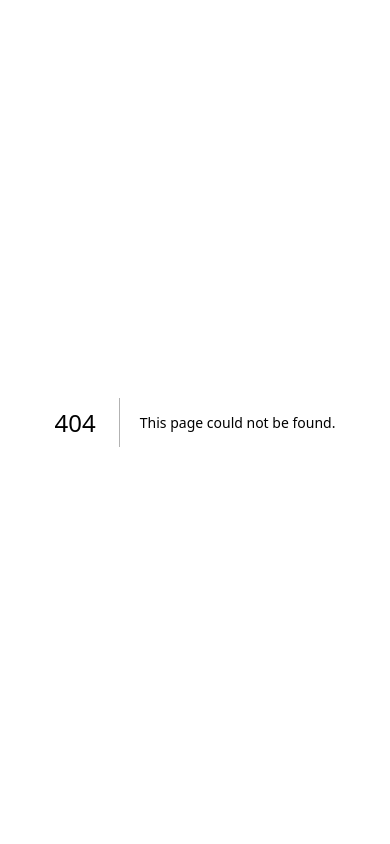
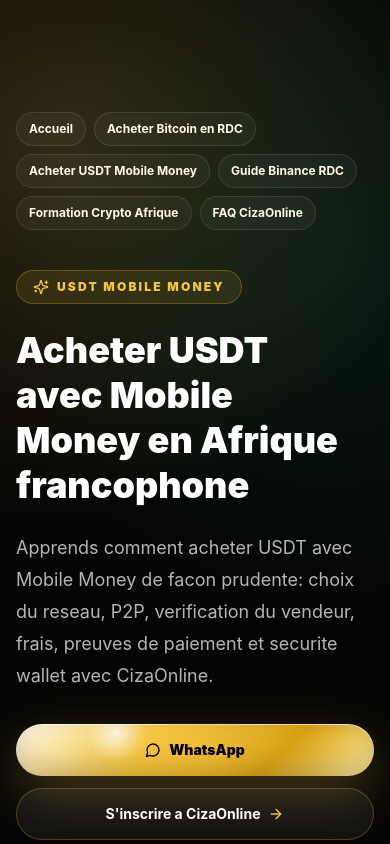
Before and after one commit to urbainciza0-web/cizaonline-premium-site, a Next.js app: page /acheter-usdt-mobile-money in a window 390 px wide. Before the commit this address had no page. Shown: the top 844 px of the page. Built offline with nearby package versions, Linux system fonts and the light colour scheme.

Commit message:
Add Acheter USDT Mobile Money SEO page

```diff
--- /dev/null
+++ b/app/acheter-usdt-mobile-money/page.jsx
@@ -0,0 +1,48 @@
+import SeoLandingPage from "../seo-pages/SeoLandingPage";
+
+const siteUrl = "https://cizaonline.com";
+
+const page = {
+  eyebrow: "USDT Mobile Money",
+  title: "Acheter USDT avec Mobile Money en Afrique francophone",
+  description: "Apprends comment acheter USDT avec Mobile Money de facon prudente: choix du reseau, P2P, verification du vendeur, frais, preuves de paiement et securite wallet avec CizaOnline.",
+  signupText: "S'inscrire a CizaOnline",
+  whatsappText: "Bonjour CizaOnline, je veux apprendre a acheter USDT avec Mobile Money.",
+  outcomes: [
+    "Comprendre le role de l'USDT comme stablecoin avant d'acheter.",
+    "Identifier les reseaux courants et eviter les erreurs d'adresse.",
+    "Utiliser Mobile Money et P2P avec preuves et verification.",
+    "Savoir proteger son solde USDT apres reception."
+  ],
+  highlights: [
+    { title: "Stablecoin explique", text: "L'USDT sert souvent de monnaie de passage dans l'ecosysteme crypto, mais il reste un actif numerique qui demande prudence et methode." },
+    { title: "Mobile Money", text: "Le guide presente les reflexes utiles pour payer par Mobile Money: nom du beneficiaire, reference, capture, confirmation et limites." },
+    { title: "Reseaux crypto", text: "Avant d'envoyer ou recevoir, il faut verifier le reseau compatible: TRC20, BEP20, ERC20 ou autre selon la plateforme et le wallet." }
+  ],
+  guideTitle: "Procedure prudente pour acheter USDT avec Mobile Money",
+  guideIntro: "USDT est tres utilise pour transferer de la valeur, acceder au P2P et preparer des achats crypto. CizaOnline t'aide a eviter les erreurs frequentes: mauvais reseau, vendeur non verifie, paiement sans preuve ou depot sur une mauvaise adresse.",
+  steps: [
+    { title: "1. Verifier le besoin", text: "Determine pourquoi tu veux acheter USDT: epargne en stablecoin, trading, paiement, transfert ou apprentissage. Chaque usage implique des risques differents." },
+    { title: "2. Choisir vendeur et taux", text: "Compare le taux, les avis, les conditions de paiement et la disponibilite du vendeur. Ne paie pas hors procedure si la plateforme impose une mediation." },
+    { title: "3. Confirmer le reseau", text: "Demande et verifie le reseau exact. Une adresse USDT sur le mauvais reseau peut provoquer une perte difficile ou impossible a recuperer." },
+    { title: "4. Garder les preuves", text: "Conserve les confirmations Mobile Money, references de transaction et messages importants jusqu'a la reception definitive des USDT." }
+  ],
+  faqs: [
+    { q: "Quel reseau USDT utiliser ?", a: "Cela depend de la plateforme et du wallet. Il faut toujours choisir le meme reseau cote envoi et cote reception." },
+    { q: "Mobile Money est-il suffisant pour acheter USDT ?", a: "Mobile Money peut servir au paiement local, mais la transaction crypto demande aussi une adresse correcte, un reseau compatible et un vendeur fiable." },
+    { q: "CizaOnline peut-il m'accompagner ?", a: "Oui, CizaOnline forme les debutants et peut expliquer les etapes avant une operation afin de reduire les erreurs." }
+  ]
+};
+
+export const metadata = {
+  title: "Acheter USDT avec Mobile Money | CizaOnline",
+  description: page.description,
+  keywords: ["acheter USDT Mobile Money", "USDT Afrique", "USDT RDC", "Mobile Money crypto", "CizaOnline USDT"],
+  alternates: { canonical: "/acheter-usdt-mobile-money" },
+  openGraph: { title: "Acheter USDT avec Mobile Money", description: page.description, url: `${siteUrl}/acheter-usdt-mobile-money`, siteName: "CizaOnline", locale: "fr_FR", type: "article" },
+  twitter: { card: "summary_large_image", title: "Acheter USDT avec Mobile Money", description: page.description }
+};
+
+export default function AcheterUsdtMobileMoneyPage() {
+  return <SeoLandingPage page={page} />;
+}
```
